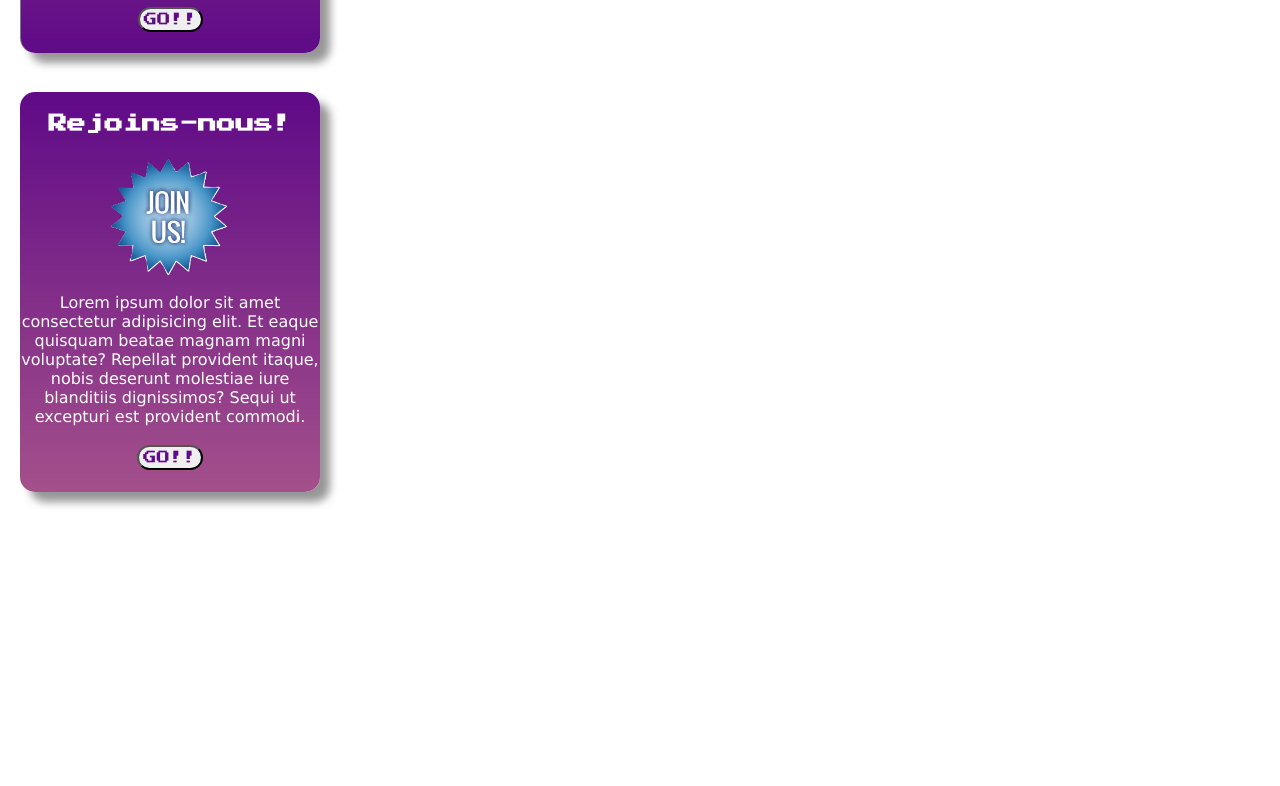
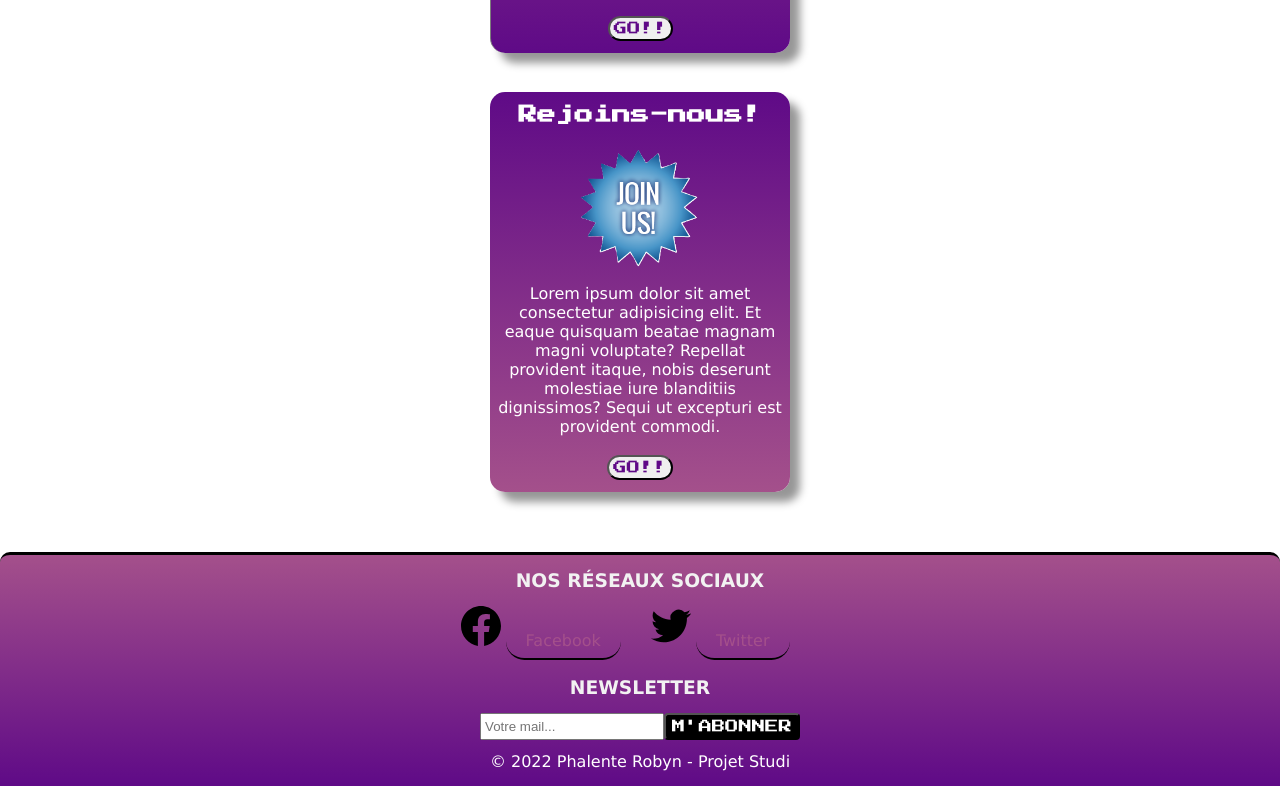
Before and after one commit to Phalente/Evaluation, a website: page index.html in a window 1280 px wide. Shown: the part 1379-2165 px from the top of the page. Before the commit the page ends 1891 px from the top, so only its background shows below. Drawn offline with nearby package versions, Linux system fonts and the light colour scheme.

Commit message:
Ajout du footer

```diff
--- a/index.html
+++ b/index.html
@@ -117,7 +117,34 @@
         <!--Fin de la main page-->
 
         <!--Début du Footer-->
+        <footer>
+            <div class="contenu-footer">
+                <div class="footer-menu">
+                    <h3>Nos réseaux sociaux</h3>
+                    <ul class="menu-social">
+                        <li>
+                            <img class="icon-social" src="/Reseaux/facebook.svg" alt="Facebook icon">
+                            <a href="https://www.facebook.com/" target="_blank" >Facebook</a>
+                        </li>
+                        <li>
+                            <img class="icon-social" src="/Reseaux/twitter.svg" alt="Twitter icon">
+                            <a href="https://twitter.com/TPMStream" target="_blank">Twitter</a>
+                        </li>
+                    </ul>
+                </div>
 
+                <div class="footer-menu">
+                    <h3>Newsletter</h3>
+                    <form>
+                        <div class="news">
+                            <input class="newsletter" type="email" name="mail" placeholder="Votre mail..."/>
+                            <input class="btnsub" type="reset" value="M'abonner"/>
+                        </div>
+                    </form>
+                </div>
+                <p>&copy; 2022 Phalente Robyn - Projet Studi</p>
+            </div>
+        </footer>
         <!--Fin du Footer-->
     </div>
 
--- a/style.css
+++ b/style.css
@@ -6,8 +6,8 @@
 
 body {
     height: 100%;
+    width: 100%;
     position: relative;
-    display: flex;
     align-items: center;
     font-family: Verdana, Geneva, Tahoma, sans-serif;
 }
@@ -15,6 +15,10 @@ body {
 main {
     padding: 10px;
     padding-top: 95px;
+    display: flex;
+    flex-direction: column;
+    align-items: center;
+    padding-bottom: 50px;
 }
 
 /* Fonts */
@@ -48,11 +52,11 @@ h5 {
 }
 .slider-container {
     max-width: 800px;
+    min-width: 300px;
     position: relative;
     margin: auto;
     height: 350px;
     overflow: hidden;
-    cursor: pointer;
     border-radius: 15px 15px 15px 15px;
     border: 2px solid black;
 }
@@ -76,6 +80,7 @@ h5 {
 .menu-caroussel label:hover,.menu label:focus {
     background:linear-gradient(#5f0a87,#a4508b);
 }
+
 .slide-input{
     opacity: 0;
 }
@@ -94,6 +99,7 @@ h5 {
     transition: left 0.65s ease-out;
 }
 
+
 /* Cards */
 
 .card {
@@ -105,6 +111,7 @@ h5 {
     border-top: 1px solid rgb(#000);
     border-left: 1px solid rgb(#000);
     margin: 10px;
+    padding: 5px;
     box-shadow: 10px 10px 8px rgba(0, 0, 0, 0.411);
 }
 
@@ -142,6 +149,7 @@ h5 {
     border-top: 1px solid rgb(125, 125, 125);
     border-left: 1px solid rgb(125, 125, 125);
     margin: 10px;
+    padding: 5px;
     box-shadow: 10px 10px 8px rgba(0, 0, 0, 0.411);
 }
 
@@ -170,9 +178,11 @@ h5 {
     height: 100%;
 }
 
+
 button {
     font-family: 'Press Start 2P', cursive;
     color: #5f0a87;
     padding: 4px;
+    cursor: pointer;
     border-radius: 50px 50px 50px 50px;
 }
--- a/style/Header&Footer.css
+++ b/style/Header&Footer.css
@@ -1,7 +1,6 @@
 * {
     margin: 0;
     padding: 0;
-    box-sizing: border-box;
     list-style: none;
     text-decoration: none;
     color: white;
@@ -35,7 +34,7 @@ nav {
     cursor: pointer;
 }
 
-ul {
+nav ul {
     position: fixed;
     width: 95%;
     height: 90vh;
@@ -63,7 +62,7 @@ nav ul li a{
     background: #5f0a87;
     border-bottom: 2px solid black;
     transition: 0.3s;
-    clip-path: polygon(
+    /*clip-path: polygon(
         100% 0,
         100% 35%,
         100% 50%,
@@ -74,7 +73,7 @@ nav ul li a{
         0 50%,
         0 35%,
         0 0
-    );
+    );*/
 }
 
 nav ul li a:hover{
@@ -115,10 +114,117 @@ nav ul li a:hover{
 }
 
 #check:checked ~ ul {
-    left: 8px;
+    left: 10px;
     display: flex;
     border-radius: 0 0 10px 10px;
     box-shadow: 0px 0px 5px #000;
     flex-direction: column;
     justify-content: center;
 }
+
+/* Début du footer */
+
+footer {
+    background:linear-gradient(#a4508b, #5f0a87);
+    width: 100%;
+    height: auto;
+    padding: 15px;
+    border-radius: 10px 10px 0 0;
+    border-top: 3px solid black;
+    text-align: center;
+    display: flex;
+    flex-direction: column;
+    align-items: center;
+}
+
+footer h3 {
+    text-transform: uppercase;
+    color: #f2f2f2;
+    margin-bottom: 5px;
+    font-family: Verdana, Geneva, Tahoma, sans-serif;
+}
+
+.footer-menu {
+    margin-bottom: 12px;
+}
+
+.menu-social, .news {
+    display: flex;
+    flex-direction: row;
+    flex-wrap: nowrap;
+    justify-content: space-around;
+}
+
+.news {
+    justify-content: center;
+}
+.newsletter{
+    padding: 4px 0px 4px 3px;
+    color: #5f0a87;
+}
+.icon-social {
+    width: 40px;
+    height: 40px;
+}
+.icon-social:hover {
+    color: white;
+}
+
+.btnsub {
+    display: block;
+    width: auto;
+    padding: 4px 6px;
+    border-radius: 4px;
+    text-transform: uppercase;
+    background: #000;
+    cursor: pointer;
+    font-family: 'Press Start 2P', cursive;
+}
+
+footer ul li {
+    padding-bottom: 15px;
+}
+
+footer ul li a{
+    color: #a4508b;
+    font-weight: 500;
+    font-size: 16px;
+    padding: 8px 20px;
+    margin-right: 30px;
+    border-radius: 50px;
+    border-bottom: 2px solid black;
+    transition: 0.3s;
+    /*clip-path: polygon(
+        100% 0,
+        100% 35%,
+        100% 50%,
+        100% 65%,
+        100% 100%,
+        0 100%,
+        0 65%,
+        0 50%,
+        0 35%,
+        0 0
+    );*/
+}
+
+footer ul li a:hover{
+    color: #fff;
+    font-size: 12px;
+    padding: 8px 20px;
+    background: #5f0a87;
+    border-bottom: 2px solid black;
+    transition: 0.3s;
+    clip-path: polygon(
+        100% 0,
+        100% 35%,
+        90% 50%,
+        100% 65%,
+        100% 100%,
+        0 100%,
+        0 65%,
+        10% 50%,
+        0 35%,
+        0 0
+    );
+}
```
